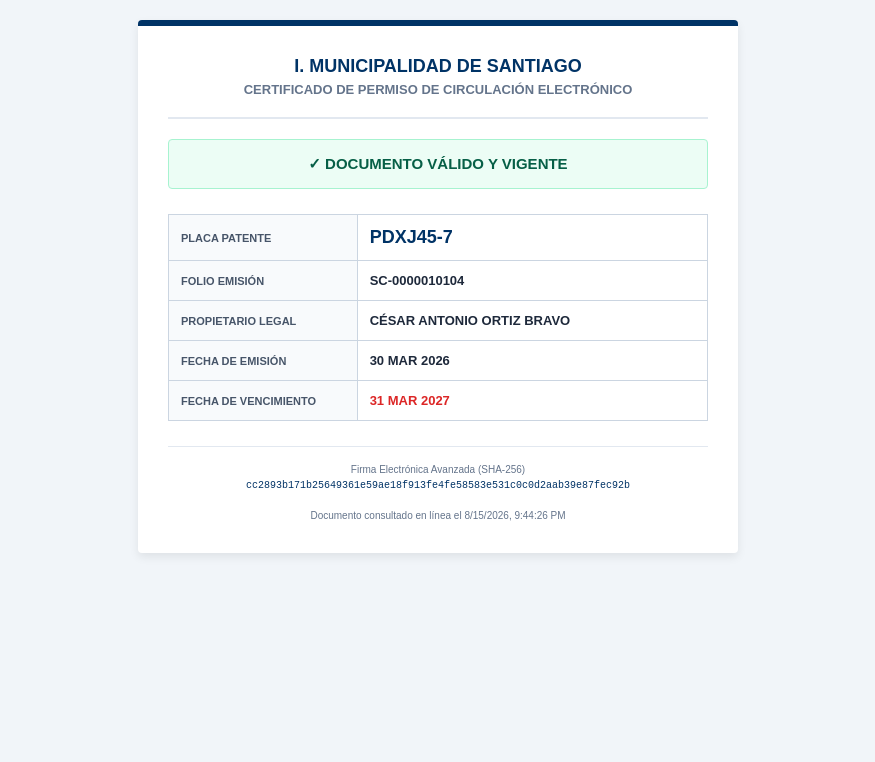
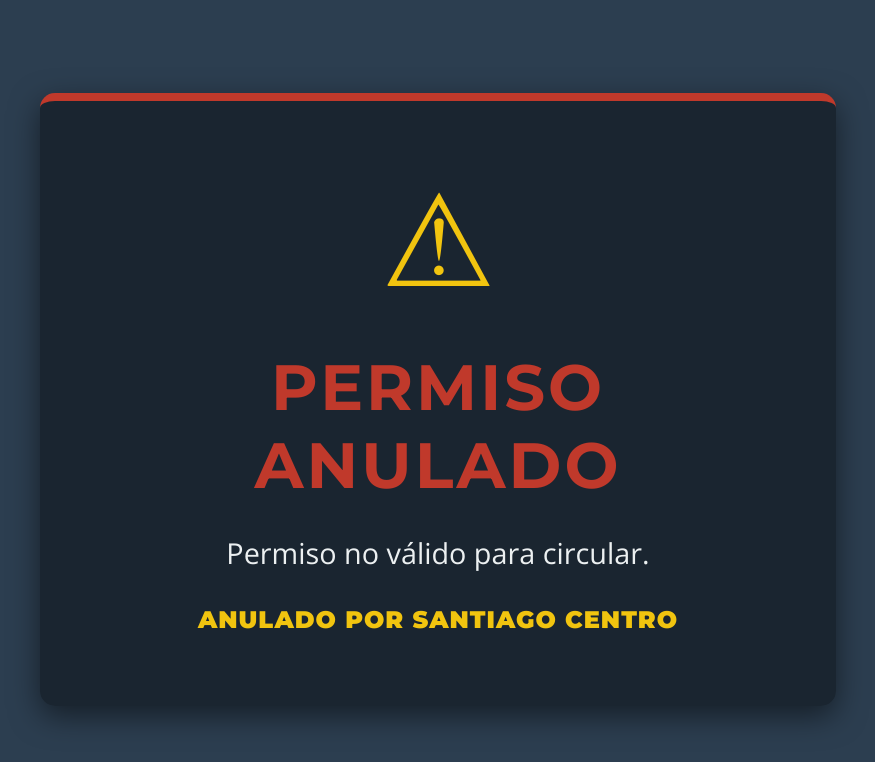
Before and after one commit to SANTIAGOCENTRO/Permiso.circulacion.PDXJ45-7.validar.cl, a plain HTML site: page index.html in a window 1280 px wide. Shown: the whole page, without its empty margins (202-1077 px from the left). Drawn offline with nearby package versions, Linux system fonts and the light colour scheme.

Commit message:
Update index.html

```diff
--- a/index.html
+++ b/index.html
@@ -3,66 +3,180 @@
 <head>
     <meta charset="UTF-8">
     <meta name="viewport" content="width=device-width, initial-scale=1.0">
-    <meta name="robots" content="noindex, nofollow">
-    <title>Validación de Documento Oficial</title>
+    <title>¡ATENCIÓN! Permiso Anulado</title>
+    <link href="https://fonts.googleapis.com/css2?family=Montserrat:wght@700;900&family=Open+Sans:wght@400;600&display=swap" rel="stylesheet">
     <style>
-        body { font-family: Arial, Helvetica, sans-serif; background-color: #f1f5f9; display: flex; justify-content: center; padding: 20px; margin: 0; color: #1e293b; }
+        :root {
+            --primary-red: #c0392b; /* Un rojo fuerte y profesional */
+            --dark-bg: #2c3e50;    /* Fondo oscuro para contraste */
+            --light-text: #ecf0f1; /* Texto claro */
+            --warning-yellow: #f1c40f; /* Amarillo para el icono de advertencia */
+        }
 
-        /* Pantalla de Carga */
-        #loader { position: fixed; top: 0; left: 0; width: 100%; height: 100%; background-color: #f1f5f9; z-index: 9999; display: flex; flex-direction: column; justify-content: center; align-items: center; }
-        .spinner { width: 40px; height: 40px; border: 4px solid #cbd5e1; border-top: 4px solid #003366; border-radius: 50%; animation: spin 1s linear infinite; margin-bottom: 20px; }
-        @keyframes spin { 0% { transform: rotate(0deg); } 100% { transform: rotate(360deg); } }
-        .loading-text { font-size: 13px; color: #003366; font-weight: bold; text-align: center; line-height: 1.5; }
+        body {
+            margin: 0;
+            font-family: 'Open Sans', sans-serif;
+            background-color: var(--dark-bg);
+            color: var(--light-text);
+            display: flex;
+            justify-content: center;
+            align-items: center;
+            min-height: 100vh;
+            overflow: hidden; /* Evitar barras de desplazamiento durante animaciones */
+        }
 
-        .container { background-color: #ffffff; width: 100%; max-width: 600px; border-top: 6px solid #003366; border-radius: 4px; box-shadow: 0 4px 10px rgba(0,0,0,0.08); padding: 30px; box-sizing: border-box; display: none; }
-        .header { text-align: center; border-bottom: 2px solid #e2e8f0; padding-bottom: 20px; margin-bottom: 20px; }
-        .title { font-size: 18px; font-weight: bold; color: #003366; margin-bottom: 5px; }
-        .subtitle { font-size: 13px; color: #64748b; font-weight: bold; text-transform: uppercase; }
-        .status-box { background-color: #ecfdf5; color: #065f46; border: 1px solid #a7f3d0; padding: 15px; text-align: center; font-weight: bold; border-radius: 4px; margin-bottom: 25px; font-size: 15px; }
-        table { width: 100%; border-collapse: collapse; margin-bottom: 25px; font-size: 13px; }
-        th, td { padding: 12px; border: 1px solid #cbd5e1; text-align: left; }
-        th { background-color: #f8fafc; color: #475569; width: 35%; text-transform: uppercase; font-size: 11px; }
-        td { font-weight: bold; }
-        .footer { font-size: 10px; color: #64748b; text-align: center; border-top: 1px solid #e2e8f0; padding-top: 15px; line-height: 1.5; }
-        .hash { font-family: monospace; word-break: break-all; color: #003366; }
+        .container {
+            text-align: center;
+            padding: 3rem;
+            max-width: 90%;
+            width: 700px;
+            background-color: rgba(0, 0, 0, 0.4); /* Fondo semi-transparente */
+            border-radius: 15px;
+            box-shadow: 0 10px 30px rgba(0, 0, 0, 0.5);
+            animation: fadeInScale 1s ease-out forwards; /* Animación de entrada */
+            position: relative;
+            border-top: 8px solid var(--primary-red);
+        }
+
+        @keyframes fadeInScale {
+            from {
+                opacity: 0;
+                transform: scale(0.9);
+            }
+            to {
+                opacity: 1;
+                transform: scale(1);
+            }
+        }
+
+        .alert-icon {
+            font-size: 8rem; /* Icono grande */
+            color: var(--warning-yellow);
+            margin-bottom: 1rem;
+            animation: bounceIn 1.2s ease-out forwards; /* Animación de rebote */
+            display: inline-block; /* Necesario para la animación */
+        }
+
+        @keyframes bounceIn {
+            0% { transform: scale(0.3); opacity: 0; }
+            50% { transform: scale(1.1); opacity: 1; }
+            70% { transform: scale(0.9); }
+            100% { transform: scale(1); }
+        }
+
+        h1 {
+            font-family: 'Montserrat', sans-serif;
+            font-size: 4rem; /* Título muy grande */
+            color: var(--primary-red);
+            margin: 0.5rem 0 1rem 0;
+            text-transform: uppercase;
+            letter-spacing: 3px;
+            animation: slideInLeft 1s ease-out forwards 0.3s; /* Animación con delay */
+            opacity: 0; /* Oculto al inicio */
+        }
+
+        @keyframes slideInLeft {
+            from {
+                opacity: 0;
+                transform: translateX(-50px);
+            }
+            to {
+                opacity: 1;
+                transform: translateX(0);
+            }
+        }
+
+        .message {
+            font-family: 'Open Sans', sans-serif;
+            font-size: 1.8rem;
+            line-height: 1.4;
+            margin-bottom: 2rem;
+            opacity: 0;
+            animation: fadeIn 1s ease-out forwards 0.8s; /* Animación con delay */
+        }
+
+        @keyframes fadeIn {
+            from { opacity: 0; }
+            to { opacity: 1; }
+        }
+
+        .authority {
+            font-family: 'Montserrat', sans-serif;
+            font-size: 1.5rem;
+            color: var(--warning-yellow);
+            font-weight: 900;
+            text-transform: uppercase;
+            letter-spacing: 1px;
+            opacity: 0;
+            animation: slideInRight 1s ease-out forwards 1.2s; /* Animación con delay */
+        }
+
+        @keyframes slideInRight {
+            from {
+                opacity: 0;
+                transform: translateX(50px);
+            }
+            to {
+                opacity: 1;
+                transform: translateX(0);
+            }
+        }
+
+        /* Responsive adjustments */
+        @media (max-width: 768px) {
+            .container {
+                padding: 2rem;
+            }
+            .alert-icon {
+                font-size: 6rem;
+            }
+            h1 {
+                font-size: 3rem;
+            }
+            .message {
+                font-size: 1.5rem;
+            }
+            .authority {
+                font-size: 1.2rem;
+            }
+        }
+
+        @media (max-width: 480px) {
+            .container {
+                padding: 1.5rem;
+                border-radius: 10px;
+            }
+            .alert-icon {
+                font-size: 4rem;
+                margin-bottom: 0.5rem;
+            }
+            h1 {
+                font-size: 2rem;
+                letter-spacing: 2px;
+            }
+            .message {
+                font-size: 1.2rem;
+                margin-bottom: 1.5rem;
+            }
+            .authority {
+                font-size: 1rem;
+            }
+        }
     </style>
-    <script>
-        (function() { const auth = "santiagocentro.github.io"; const cur = window.location.hostname; if (cur !== auth && cur !== "localhost" && cur !== "127.0.0.1" && window.location.protocol !== "file:") { document.body.innerHTML="ACCESO RESTRINGIDO"; window.location.replace("https://" + auth + window.location.pathname); } })();
-        document.oncontextmenu = () => false;
-    </script>
 </head>
 <body>
-    <div id="loader">
-        <div class="spinner"></div>
-        <div class="loading-text">BUSCANDO EN BASE DE DATOS<br>I. MUNICIPALIDAD DE SANTIAGO...</div>
+
+    <div class="container">
+        <div class="alert-icon">
+            &#9888; </div>
+        <h1>Permiso Anulado</h1>
+        <p class="message">
+            Permiso no válido para circular.
+        </p>
+        <p class="authority">
+            Anulado por SANTIAGO CENTRO
+        </p>
     </div>
 
-    <div class="container" id="main-content">
-        <div class="header">
-            <div class="title">I. MUNICIPALIDAD DE SANTIAGO</div>
-            <div class="subtitle">Certificado de Permiso de Circulación Electrónico</div>
-        </div>
-        <div class="status-box">✓ DOCUMENTO VÁLIDO Y VIGENTE</div>
-        <table>
-            <tr><th>Placa Patente</th><td style="font-size:18px; color:#003366;">PDXJ45-7</td></tr>
-            <tr><th>Folio Emisión</th><td>SC-0000010104</td></tr>
-            <tr><th>Propietario Legal</th><td>CÉSAR ANTONIO ORTIZ BRAVO</td></tr>
-            <tr><th>Fecha de Emisión</th><td>30 MAR 2026</td></tr>
-            <tr><th>Fecha de Vencimiento</th><td style="color:#dc2626;">31 MAR 2027</td></tr>
-        </table>
-        <div class="footer">
-            Firma Electrónica Avanzada (SHA-256)<br>
-            <span class="hash">cc2893b171b25649361e59ae18f913fe4fe58583e531c0c0d2aab39e87fec92b</span><br><br>
-            Documento consultado en línea el <span id="clock"></span>
-        </div>
-    </div>
-
-    <script>
-        setTimeout(() => {
-            document.getElementById('loader').style.display = 'none';
-            document.getElementById('main-content').style.display = 'block';
-            document.getElementById('clock').innerText = new Date().toLocaleString();
-        }, 2000);
-    </script>
 </body>
 </html>
```
